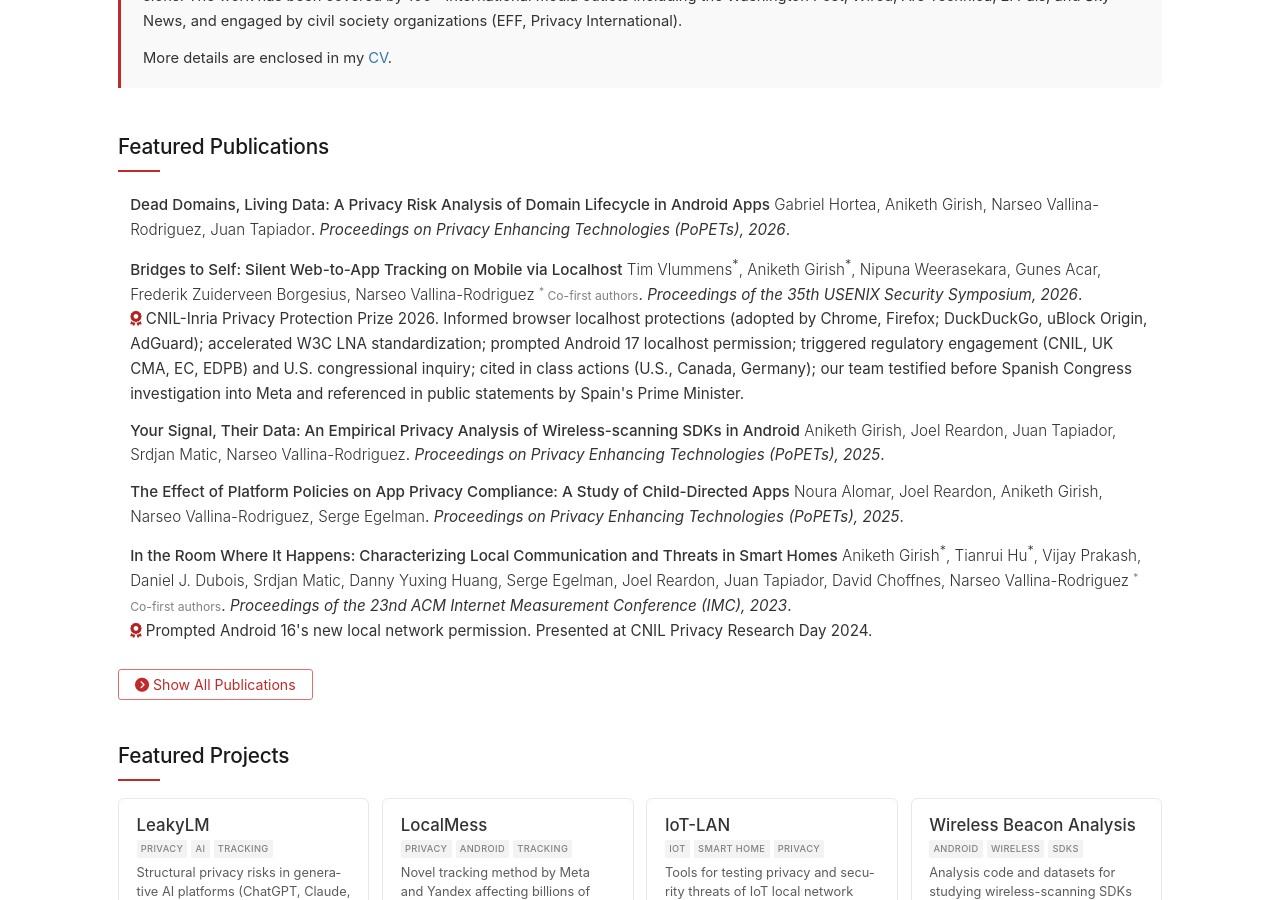
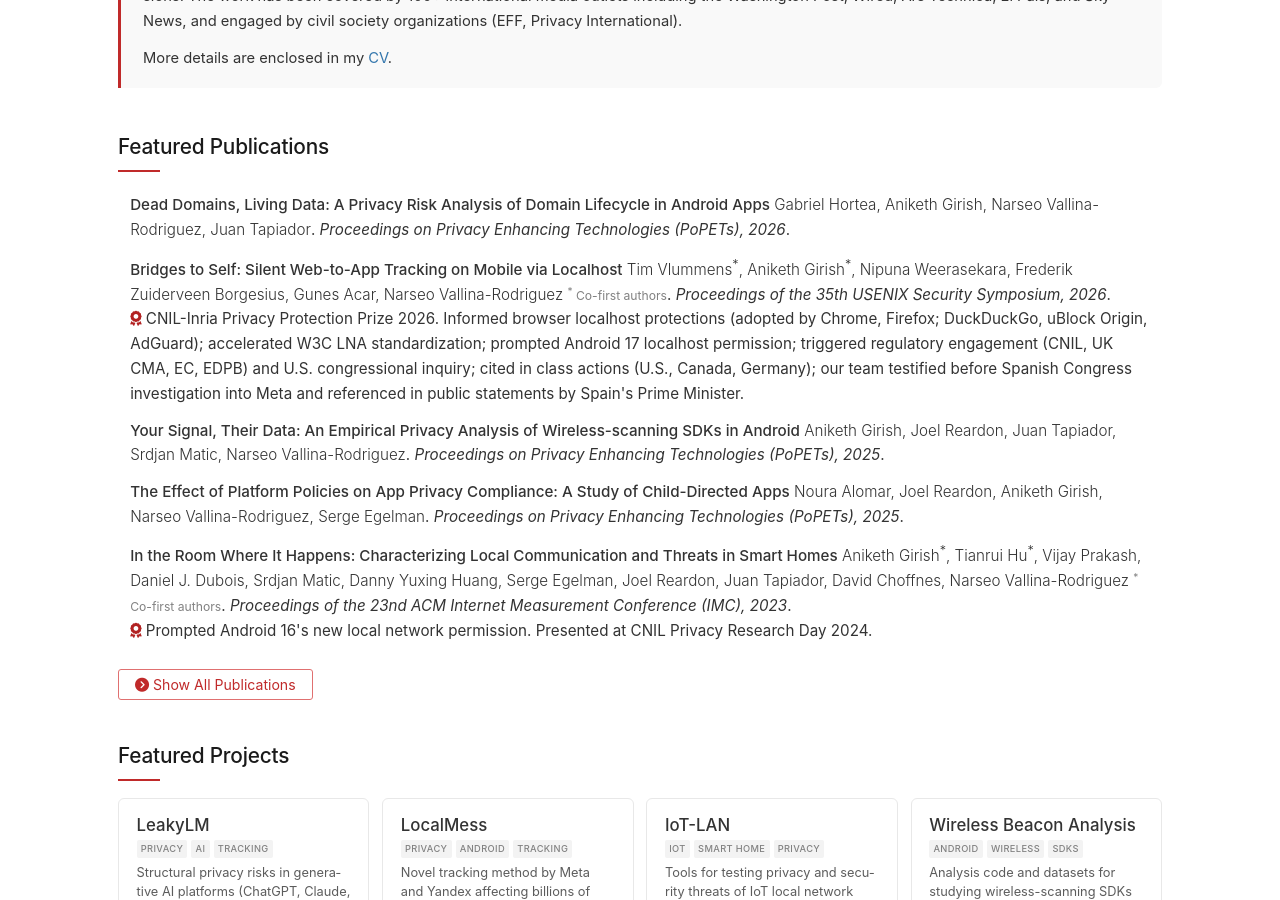
Before and after one commit to Aniketh01/aniketh01.github.io, a Jekyll site: the page built from index.md, in a window 1280 px wide and 900 px high, scrolled down 791 px. Built offline with Jekyll 4.4.1, drawn with Linux system fonts in a browser that asks for light colours; nearby versions of some CDN libraries; part of the change alters nothing that is shown.

```diff
--- a/_data/publications.yml
+++ b/_data/publications.yml
@@ -27,8 +27,8 @@
     - Tim Vlummens
     - Aniketh Girish
     - Nipuna Weerasekara
+    - Frederik Zuiderveen Borgesius
     - Gunes Acar
-    - Frederik Zuiderveen Borgesius
     - Narseo Vallina-Rodriguez
   co_first_authors:
     - Tim Vlummens
```
Also changed, not shown: 2 other files.
